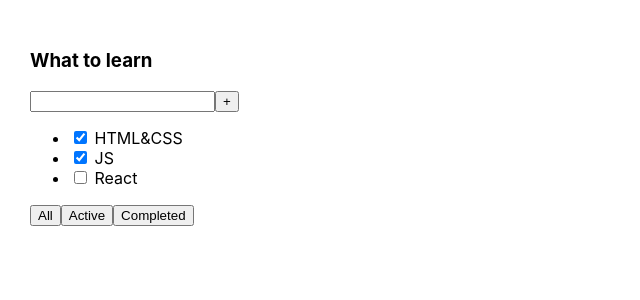
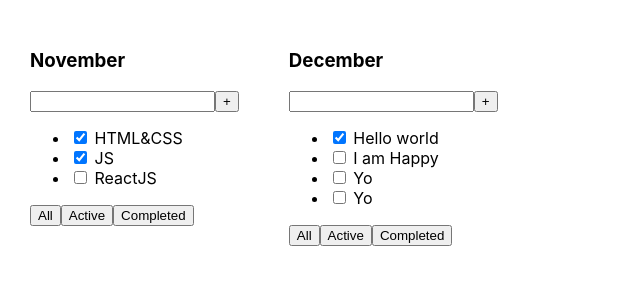
Before and after one commit to EgorZhuk/todolist-ts, a React (Create React App) app: page / in a window 1280 px wide. Shown: the top 300 px of the page, without its empty margins (0-640 px from the left). Built offline with nearby package versions, Linux system fonts and the light colour scheme.

Commit message:
It-Incubator Lesson 1

```diff
--- a/src/App.tsx
+++ b/src/App.tsx
@@ -1,27 +1,24 @@
 import React, {useState} from 'react';
 import './App.css';
+import Todolist from "./Todolist";
 
 
 function App() {
+    const tasks1 = [
+        { id: 1, title: "HTML&CSS", isDone: true },
+        { id: 2, title: "JS", isDone: true },
+        { id: 3, title: "ReactJS", isDone: false }
+    ]
+    const tasks2 = [
+        { id: 1, title: "Hello world", isDone: true },
+        { id: 2, title: "I am Happy", isDone: false },
+        { id: 3, title: "Yo", isDone: false },
+        { id: 4, title: "Yo", isDone: false }
+    ]
     return (
         <div className="App">
-            <div>
-                <h3>What to learn</h3>
-                <div>
-                    <input/>
-                    <button>+</button>
-                </div>
-                <ul>
-                    <li><input type="checkbox" checked={true}/> <span>HTML&CSS</span></li>
-                    <li><input type="checkbox" checked={true}/> <span>JS</span></li>
-                    <li><input type="checkbox" checked={false}/> <span>React</span></li>
-                </ul>
-                <div>
-                    <button>All</button>
-                    <button>Active</button>
-                    <button>Completed</button>
-                </div>
-            </div>
+            <Todolist title={'November'} tasks={tasks1}/>
+            <Todolist title={'December'} tasks={tasks2}/>
         </div>
     );
 }
--- /dev/null
+++ b/src/Todolist.tsx
@@ -0,0 +1,38 @@
+import React from 'react';
+
+type TodolistPropsType={
+    title: string
+    tasks: Array<TasksType>
+}
+
+type TasksType={
+    id: number,
+    title: string,
+    isDone: boolean
+}
+
+const Todolist = (props:TodolistPropsType) => {
+    return (
+        <div>
+            <h3>{props.title}</h3>
+            <div>
+                <input/>
+                <button>+</button>
+            </div>
+            <ul>
+                {props.tasks.map(el=>{
+                    return(
+                    <li><input type="checkbox" checked={el.isDone}/> <span>{el.title}</span></li>
+                    )
+                })}
+
+            </ul>
+            <div>
+                <button>All</button>
+                <button>Active</button>
+                <button>Completed</button>
+            </div>
+        </div>
+    );
+};
+export default Todolist
```
